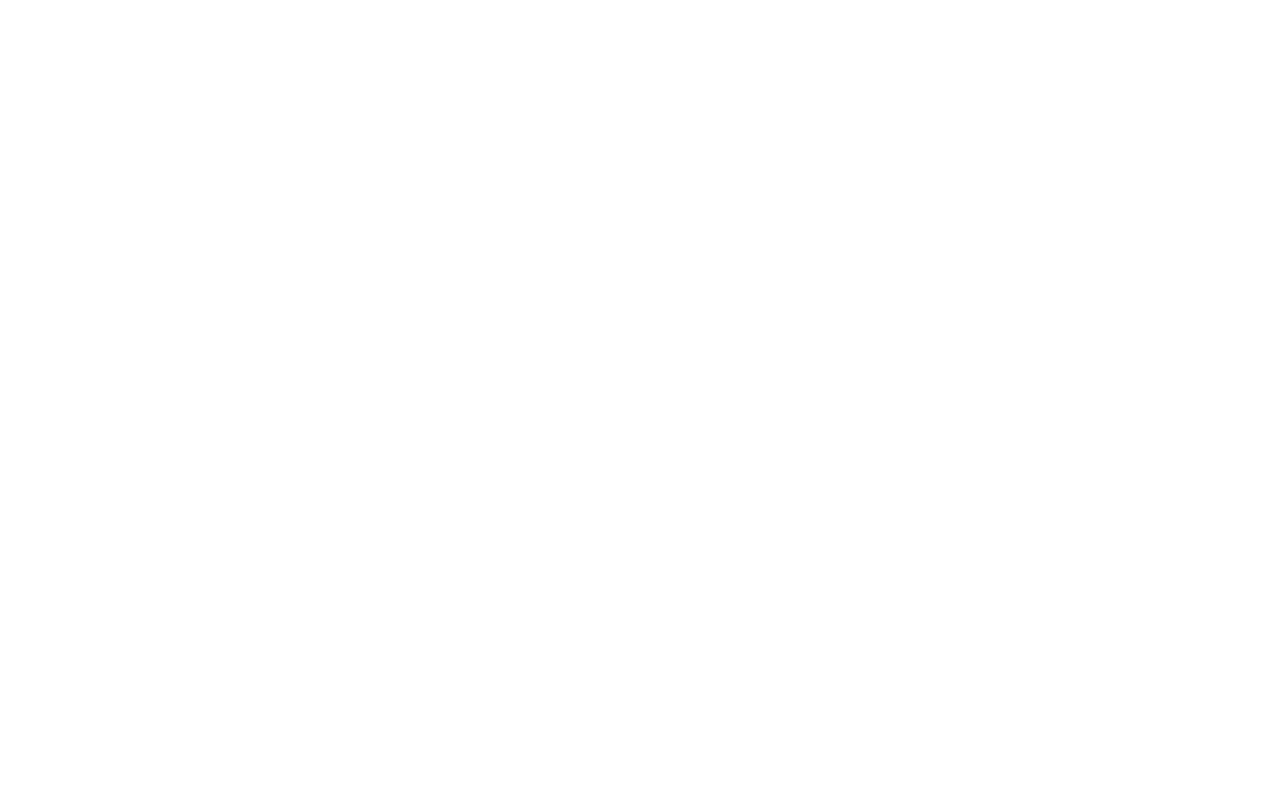
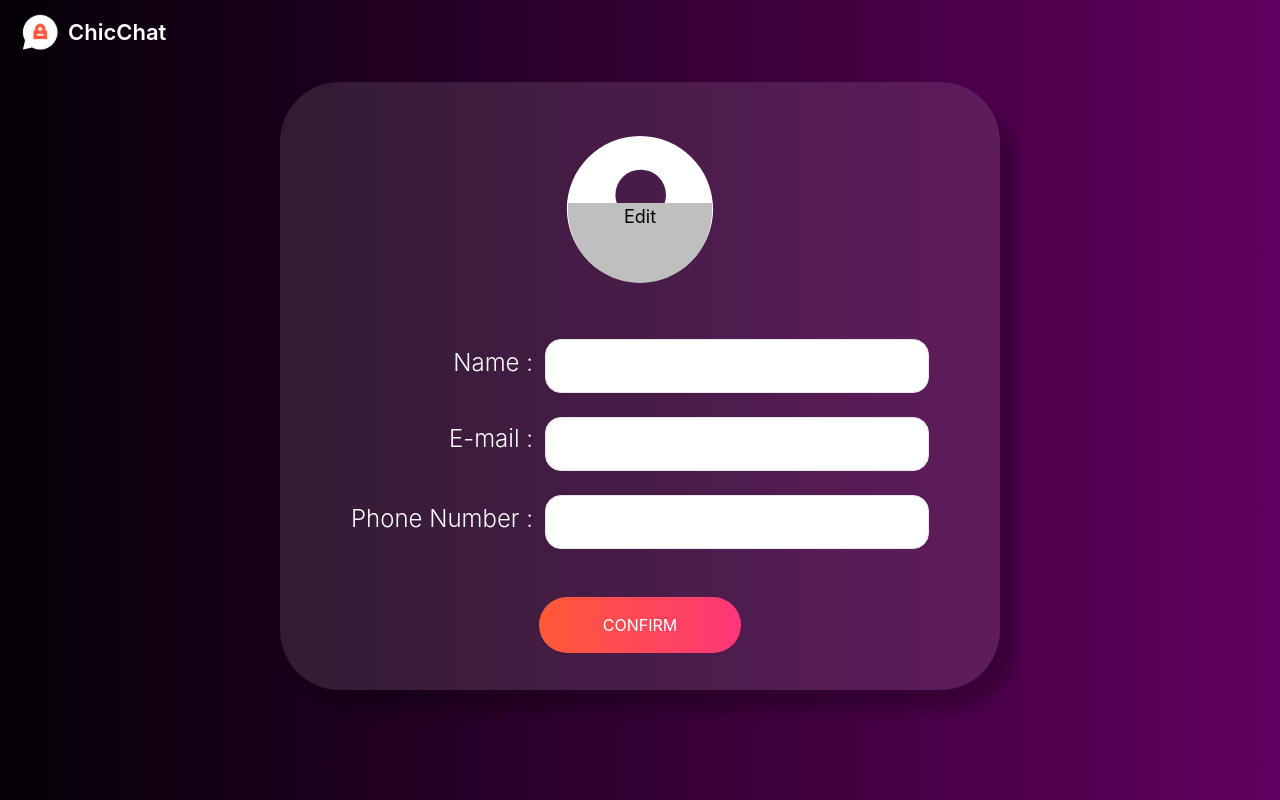
Before and after one commit to dewviee/chic-chat-frontend, a React (Vite) app: page /EditProfile in a window 1280 px wide. Before the commit this address had no page. Built offline with nearby package versions, Linux system fonts and the light colour scheme.

Commit message:
Create edit prodile page

```diff
--- a/src/App.jsx
+++ b/src/App.jsx
@@ -5,6 +5,7 @@
 import CreateRoom from './Components/Home/create-room.component';
 import Chat from './Components/Chat/chat.component';
 import Profile from './Components/Profile/profile.component';
+import EditProfile from './Components/Profile/edit-profile.component';
 
 function App() {
   return (
@@ -17,6 +18,7 @@
       <Route path='/room/:roomID' element={<Chat />} />
 
       <Route path='/profile' element={<Profile />} />
+      <Route path='/EditProfile' element={<EditProfile />} />
     </Routes>
   )
 }
--- /dev/null
+++ b/src/Components/Profile/edit-profile.component.jsx
@@ -0,0 +1,89 @@
+import React, { useRef } from "react";
+import { IoPersonCircleSharp } from 'react-icons/io5';
+
+const EditProfile = () => {
+
+    return(
+        <div className="flex flex-col min-h-screen">
+            <div className="flex flex-row">
+                <img className="h-10 w-10 mt-3 ml-5" src="/assets/images/logo.png" alt="Logo" />
+                <p className="mt-4 ml-2 font-['Inter'] font-semibold text-[22px] text-white">ChicChat</p>
+            </div>
+
+            <div className="flex flex-col flex-1 justify-center items-center">
+                <form className="w-0 h-0 sm:max-w-[60%] md:w-[45rem] md:h-[38rem] mb-20 flex flex-col items-center justify-center
+                rounded-[60px] bg-transparent md:bg-greylight shadow-[16px_19px_14px_-0_rgba(0,0,0,0.25)] relative" action="#" method="POST">
+
+                    <div className="flex flex-col items-center justify-center">
+
+                        <label className="cursor-pointer text-blue-500">
+                            <div className="grid justify-items-stretch relative">
+                                <IoPersonCircleSharp size={180} color="white" />
+                                <input className="hidden" type="file" />
+                                <div className="!absolute font-['Inter'] text-lg text-center
+                                justify-self-center self-end mb-4
+                                w-36 h-20 rounded-bl-full rounded-br-full bg-[#BFBFBF]"
+                                >Edit</div>
+                            </div>
+                        </label>
+
+
+                        <div className="flex flex-row mt-8 md:mt-10">
+
+                            <div className="flex flex-col">
+                                <p className="font-['Inter'] font-light text-2xl text-white mr-3 mt-2 self-end whitespace-nowrap">Name :</p>
+                                <p className="font-['Inter'] font-light text-2xl text-white mr-3 mt-11 self-end whitespace-nowrap">E-mail :</p>
+                                <p className="font-['Inter'] font-light text-2xl text-white mr-3 mt-12 self-end whitespace-nowrap">
+                                {window.innerWidth <= 768 ? "Tel. :" : "Phone Number :"}
+                                </p>
+                            </div>
+
+                            <div className="flex flex-col">
+                                <input
+                                id="name"
+                                name="name"
+                                type="name"
+                                autoComplete="name"
+                                required
+                                className="w-full sm:w-[18rem] md:w-96 border rounded-full md:rounded-2xl py-4 px-5 font-['Inter']
+                                text-black leading-tight focus:outline-none focus:shadow-md bg-white"
+                                />
+
+                                <input
+                                id="email"
+                                name="email"
+                                type="email"
+                                autoComplete="email"
+                                required
+                                className="w-full sm:w-[18rem] md:w-96 border rounded-full md:rounded-2xl py-4 px-5 mt-6 font-['Inter']
+                                text-black leading-tight focus:outline-none focus:shadow-md bg-white"
+                                />
+
+                                <input
+                                id="phoneNumber"
+                                name="phoneNumber"
+                                type="number"
+                                autoComplete="phoneNumber"
+                                required
+                                className="w-full sm:w-[18rem] md:w-96 border rounded-full md:rounded-2xl py-4 px-5 mt-6 font-['Inter']
+                                text-black leading-tight focus:outline-none focus:shadow-md bg-white"
+                                />
+                            </div>
+                        </div>
+
+                        <button
+                        className="font-['Inter'] text-white py-4 px-16 mt-16 md:mt-12 rounded-full
+                        bg-gradient-to-r from-orange to-pink mx-8"
+                        type="button"
+                        >
+                        CONFIRM
+                        </button>
+
+                    </div>
+                </form>
+            </div>
+        </div>
+    )
+}
+
+export default EditProfile;
```
